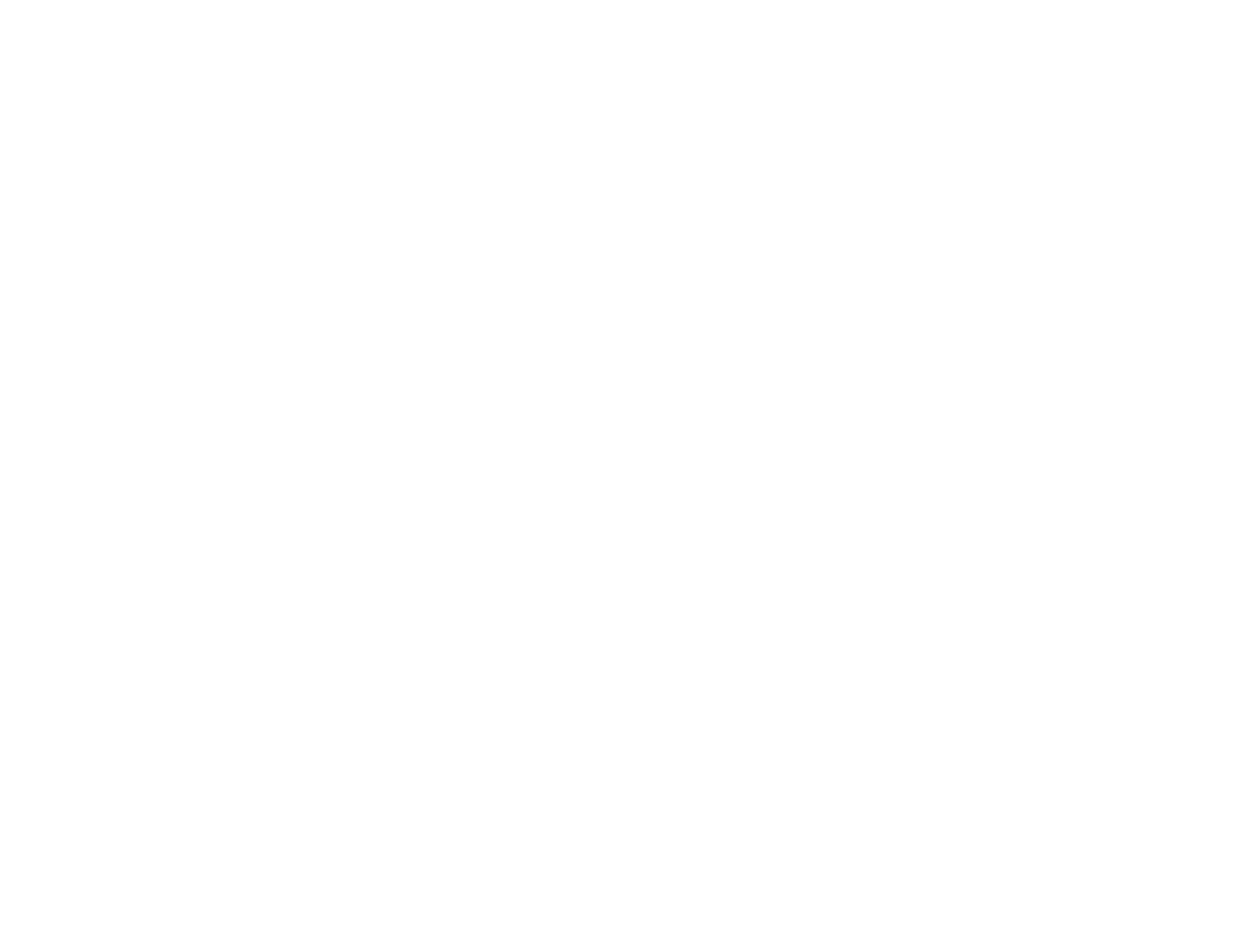
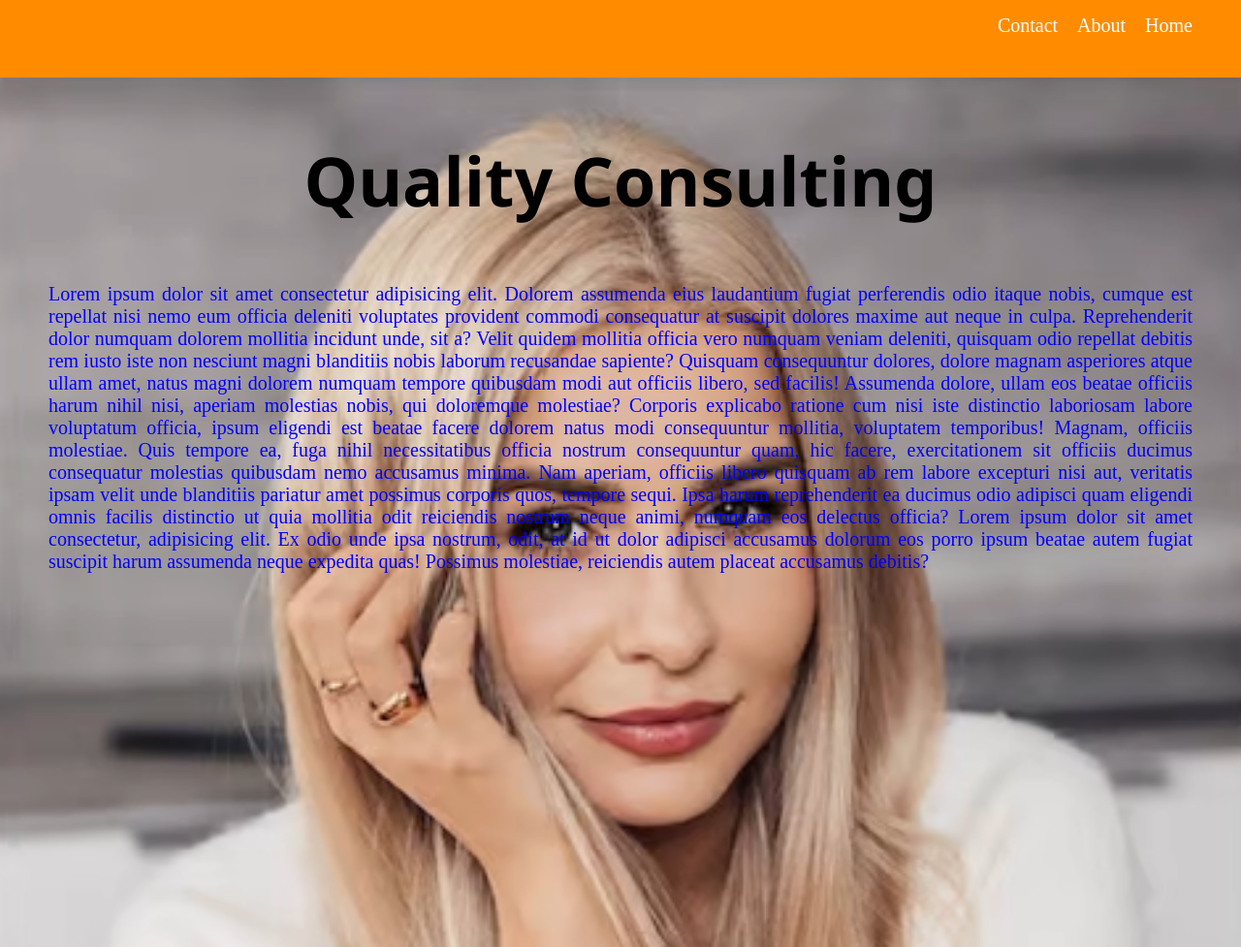
Before and after one commit to Md-Mubarak-Hossain/demo-page-2, a plain HTML site: page index.html in a window 1280 px wide. Shown: the top 977 px of the page at 97% size. Before the commit the page ends 800 px from the top, so only its background shows below. Drawn offline with Linux system fonts and the light colour scheme.

Commit message:
demo website  page 2

```diff
--- a/demo-css/demo.css
+++ b/demo-css/demo.css
@@ -0,0 +1,81 @@
+body {
+    margin: 0;
+    font-size: 0px;
+
+}
+
+header {
+    background-color: darkorange;
+    height: 80px;
+
+    font-size: 0px;
+
+}
+
+ul {
+    display: flex;
+}
+
+nav {
+    direction: rtl;
+}
+
+a:hover {
+    text-decoration: underline;
+    color: blue;
+
+}
+
+li {
+    list-style-type: none;
+}
+
+a {
+    text-decoration: none;
+    margin: 15px 10px;
+    color: white;
+    font-size: 20px;
+    display: inline-block;
+
+}
+
+h1 {
+    font-family: 'Segoe UI', Tahoma, Geneva, Verdana, sans-serif;
+    font-size: 70px;
+
+    text-align: center;
+}
+
+.background-imgs {
+    background-image: url("/images/work-2-image-ladi-1.png");
+    background-attachment: fixed;
+    background-position: top;
+    background-repeat: no-repeat;
+    background-size: cover;
+    width: 100%;
+    height: 1000px;
+    margin-top: 0;
+    margin-bottom: 0px;
+    font-size: 20px;
+    display: inline-block;
+}
+
+p {
+    color: blue;
+    text-align: justify;
+    margin: 0px 50px;
+}
+
+.footer-class {
+    background-color: black;
+
+    font-size: 0px;
+    height: 100px;
+}
+
+.footer-class h1 {
+    color: white;
+    text-align: center;
+    font-size: 20px;
+    margin-top: 0;
+}
--- a/index.html
+++ b/index.html
@@ -6,10 +6,43 @@
     <meta http-equiv="X-UA-Compatible" content="IE=edge">
     <meta name="viewport" content="width=device-width, initial-scale=1.0">
     <title>projec-2</title>
+    <link rel="stylesheet" href="demo-css/demo.css">
 </head>
 
 <body>
-
+    <header>
+        <nav>
+            <ul>
+                <li><a href="">Home</a></li>
+                <li><a href="">About</a></li>
+                <li><a href="">Contact</a></li>
+            </ul>
+        </nav>
+    </header>
+    <section class="background-imgs">
+        <h1>Quality Consulting</h1>
+        <p>Lorem ipsum dolor sit amet consectetur adipisicing elit. Dolorem assumenda eius laudantium fugiat perferendis
+            odio itaque nobis, cumque est repellat nisi nemo eum officia deleniti voluptates provident commodi
+            consequatur at suscipit dolores maxime aut neque in culpa. Reprehenderit dolor numquam dolorem mollitia
+            incidunt unde, sit a? Velit quidem mollitia officia vero numquam veniam deleniti, quisquam odio repellat
+            debitis rem iusto iste non nesciunt magni blanditiis nobis laborum recusandae sapiente? Quisquam
+            consequuntur dolores, dolore magnam asperiores atque ullam amet, natus magni dolorem numquam tempore
+            quibusdam modi aut officiis libero, sed facilis! Assumenda dolore, ullam eos beatae officiis harum nihil
+            nisi, aperiam molestias nobis, qui doloremque molestiae? Corporis explicabo ratione cum nisi iste distinctio
+            laboriosam labore voluptatum officia, ipsum eligendi est beatae facere dolorem natus modi consequuntur
+            mollitia, voluptatem temporibus! Magnam, officiis molestiae. Quis tempore ea, fuga nihil necessitatibus
+            officia nostrum consequuntur quam, hic facere, exercitationem sit officiis ducimus consequatur molestias
+            quibusdam nemo accusamus minima. Nam aperiam, officiis libero quisquam ab rem labore excepturi nisi aut,
+            veritatis ipsam velit unde blanditiis pariatur amet possimus corporis quos, tempore sequi. Ipsa harum
+            reprehenderit ea ducimus odio adipisci quam eligendi omnis facilis distinctio ut quia mollitia odit
+            reiciendis nostrum neque animi, numquam eos delectus officia? Lorem ipsum dolor sit amet consectetur,
+            adipisicing elit. Ex odio unde ipsa nostrum, odit, at id ut dolor
+            adipisci accusamus dolorum eos porro ipsum beatae autem fugiat suscipit harum assumenda neque expedita quas!
+            Possimus molestiae, reiciendis autem placeat accusamus debitis?</p>
+    </section>
 </body>
+<footer class="footer-class">
+    <h1>Ready To Go...</h1>
+</footer>
 
 </html>
```
Also changed, not shown: images/top-banner.png (deleted), images/work-2-image-ladi-1.png (added).
